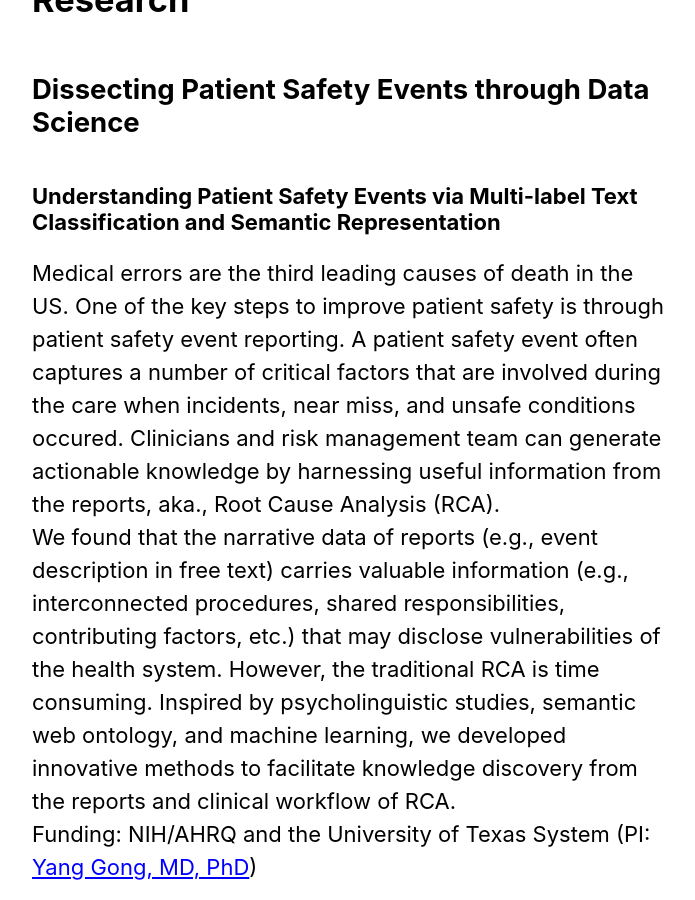
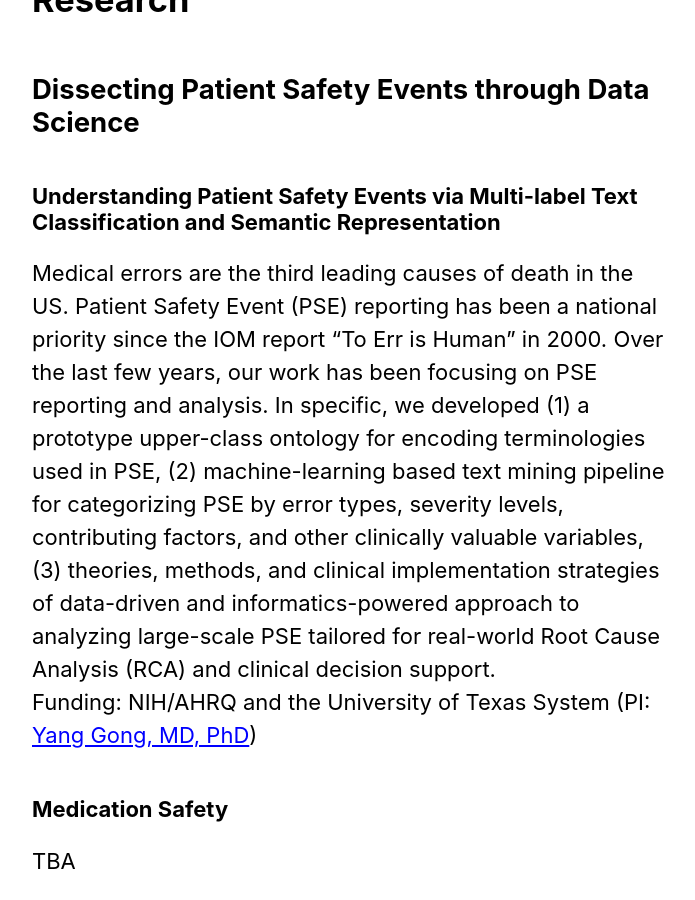
Before and after one commit to nehcgnail/nehcgnail.github.io, a Jekyll site: the page built from _pages/research.md, in a window 1280 px wide and 900 px high, scrolled down 608 px. Shown: the whole window, without its empty margins (290-985 px from the left). Built offline with Jekyll 4.4.1, drawn with Linux system fonts in a browser that asks for light colours; cached includes are drawn as plain includes; nearby versions of some CDN libraries.

Commit message:
people update

```diff
--- a/_pages/research.md
+++ b/_pages/research.md
@@ -11,8 +11,7 @@ header:
 
 ## Dissecting Patient Safety Events through Data Science
 ### Understanding Patient Safety Events via Multi-label Text Classification and Semantic Representation
-Medical errors are the third leading causes of death in the US. One of the key steps to improve patient safety is through patient safety event reporting. A patient safety event often captures a number of critical factors that are involved during the care when incidents, near miss, and unsafe conditions occured. Clinicians and risk management team can generate actionable knowledge by harnessing useful information from the reports, aka., Root Cause Analysis (RCA).
-We found that the narrative data of reports (e.g., event description in free text) carries valuable information (e.g., interconnected procedures, shared responsibilities, contributing factors, etc.) that may disclose vulnerabilities of the health system. However, the traditional RCA is time consuming. Inspired by psycholinguistic studies, semantic web ontology, and machine learning, we developed innovative methods to facilitate knowledge discovery from the reports and clinical workflow of RCA. <br/>
+Medical errors are the third leading causes of death in the US. Patient Safety Event (PSE) reporting has been a national priority since the IOM report "To Err is Human" in 2000. Over the last few years, our work has been focusing on PSE reporting and analysis. In specific, we developed (1) a prototype upper-class ontology for encoding terminologies used in PSE, (2) machine-learning based text mining pipeline for categorizing PSE by error types, severity levels, contributing factors, and other clinically valuable variables, (3) theories, methods, and clinical implementation strategies of data-driven and informatics-powered approach to analyzing large-scale PSE tailored for real-world Root Cause Analysis (RCA) and clinical decision support. <br/>
 Funding: NIH/AHRQ and the University of Texas System (PI: [Yang Gong, MD, PhD](https://sbmi.uth.edu/faculty-and-staff/yang-gong.htm))
 ### Medication Safety
 TBA
```
